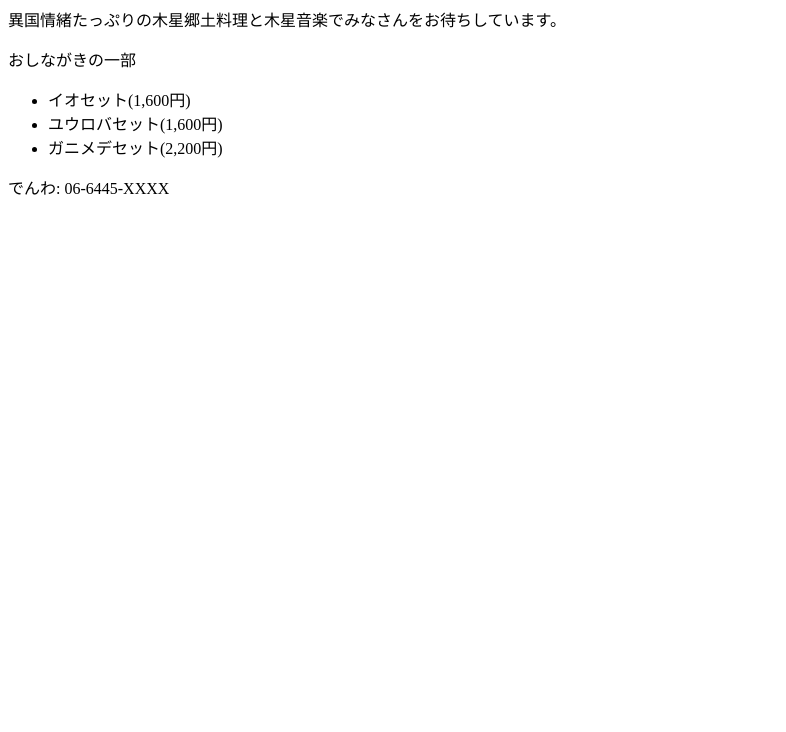
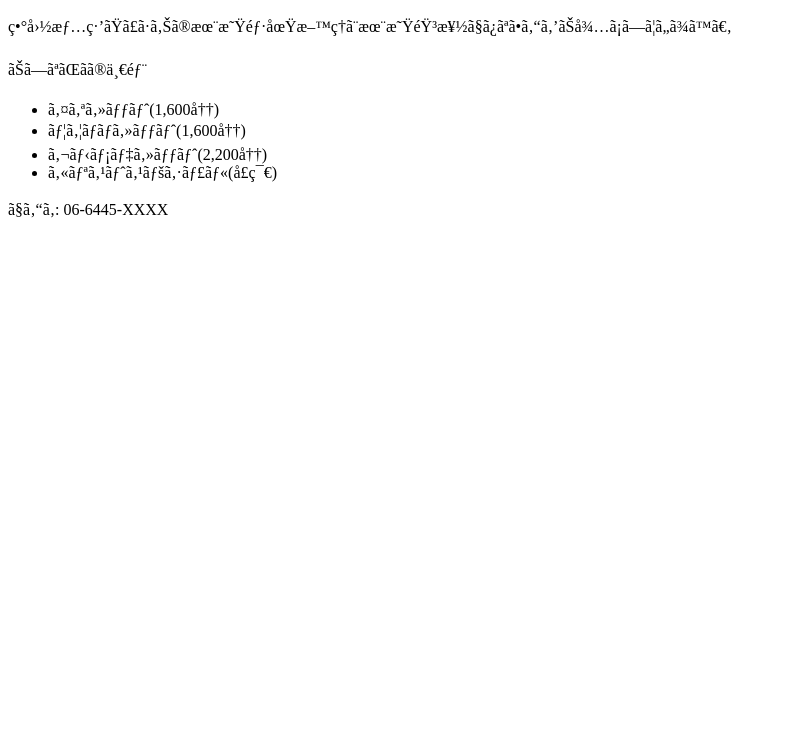
Before and after one commit to s19001/jupiter, a plain HTML site: page index.html in a window 1280 px wide. Shown: the part 68-800 px from the top of the page, without its empty margins (0-786 px from the left). Drawn offline with Linux system fonts and the light colour scheme.

```diff
--- a/index.html
+++ b/index.html
@@ -1,5 +1,8 @@
 <html>
     <head>
+        <title>バーレストラン</title>
+        <meta http-eqiv="content-type" content="text/html;charset=utf-8">
+        <link rel="StyleSheet" href="style.css" type="text/css" />
     </head>
     <body>
         <h1>バーレストラン</h1>
@@ -9,6 +12,7 @@
             <li>イオセット(1,600円)</li>
             <li>ユウロバセット(1,600円)</li>
             <li>ガニメデセット(2,200円)</li>
+            <li>カリストスペシャル(季節)</li>
         </ul>
         <p>でんわ: 06-6445-XXXX</p>
     </body>
```
Also changed, not shown: style.css (added).
